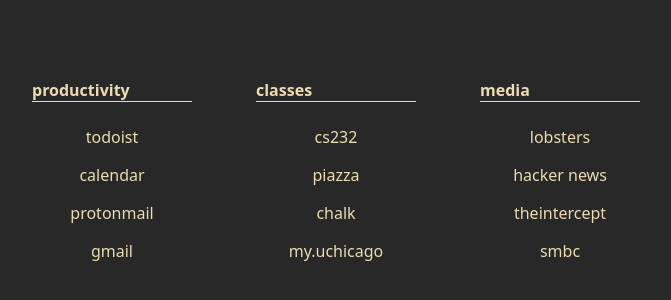
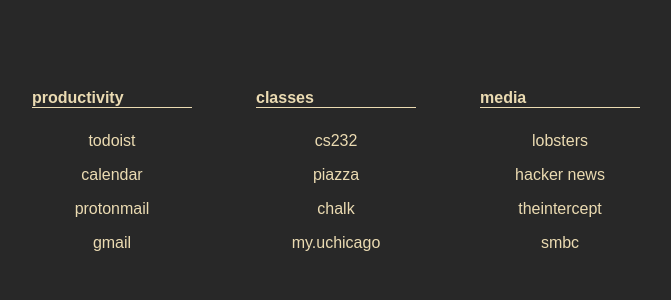
Before and after one commit to westminsterabi/dotfiles, a plain HTML site: page startpage/index.html in a window 1280 px wide. Shown: the part 226-526 px from the top of the page, without its empty margins (304-975 px from the left). Drawn offline with Linux system fonts and the light colour scheme.

Commit message:
M+ 1mn startpage!

```diff
--- a/startpage/index.html
+++ b/startpage/index.html
@@ -5,7 +5,7 @@
 		<meta charset="utf-8">
 <style>
 html {
-	font-family: 'Noto Sans', sans-serif;
+	font-family: 'M+ 1mn', sans-serif;
 	font-size: 16px;
 	width: 100vw;
 	height: 100vh;
```
